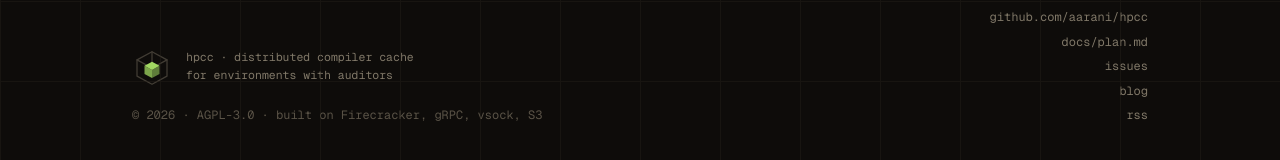
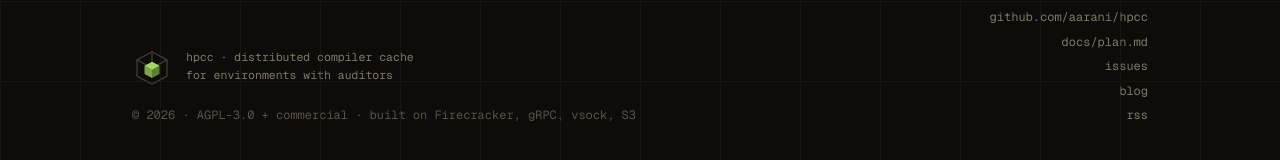
Before and after one commit to aarani/hpcc, a Jekyll site: the page built from web/index.html, in a window 1280 px wide and 900 px high, scrolled down 6398 px. Shown: the part 719-879 px from the top of the window. Built offline with Jekyll 4.4.1, drawn with Linux system fonts in a browser that asks for light colours; the list of posts is cut into pages by our own code.

Commit message:
web: update footer to AGPL-3.0 + commercial

```diff
--- a/web/_includes/footer.html
+++ b/web/_includes/footer.html
@@ -15,7 +15,7 @@
         </svg>
         <div style="font-family:var(--mono);font-size:11.5px;line-height:1.5;color:var(--mute)">{{ site.title }} · {{ site.tagline }}<br/>for environments with auditors</div>
       </div>
-      <div style="margin-top:18px;color:var(--mute-2)">© {{ 'now' | date: "%Y" }} · AGPL-3.0 · built on Firecracker, gRPC, vsock, S3</div>
+      <div style="margin-top:18px;color:var(--mute-2)">© {{ 'now' | date: "%Y" }} · <a href="{{ site.github_repo }}/blob/main/LICENSING.md" style="color:inherit">AGPL-3.0 + commercial</a> · built on Firecracker, gRPC, vsock, S3</div>
     </div>
     <div class="foot-meta">
       <a href="{{ site.github_repo }}">github.com/aarani/hpcc</a>
```
